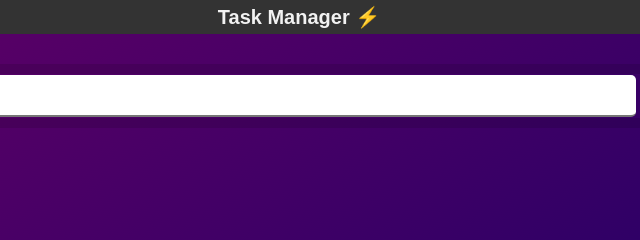
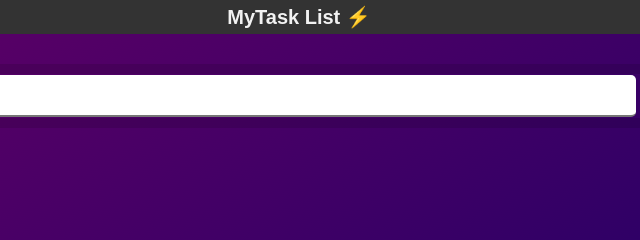
Before and after one commit to mytasklist/mytasklist.github.io, a plain HTML site: page index.html in a window 1280 px wide. Shown: the top 240 px of the page, 341-981 px from the left. Drawn offline with Linux system fonts and the light colour scheme.

Commit message:
Update index.html

```diff
--- a/index.html
+++ b/index.html
@@ -29,7 +29,7 @@
 
         <!-- Centered link -->
         <div class="topnav-centered">
-            <a href="#home">Task Manager &#9889</a>
+            <a href="#home">MyTask List &#9889</a>
         </div>
 
         <!-- Left-aligned links (default) -->
```
